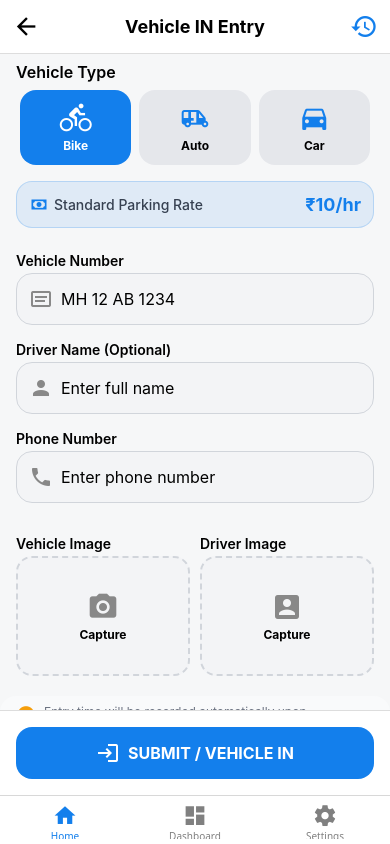
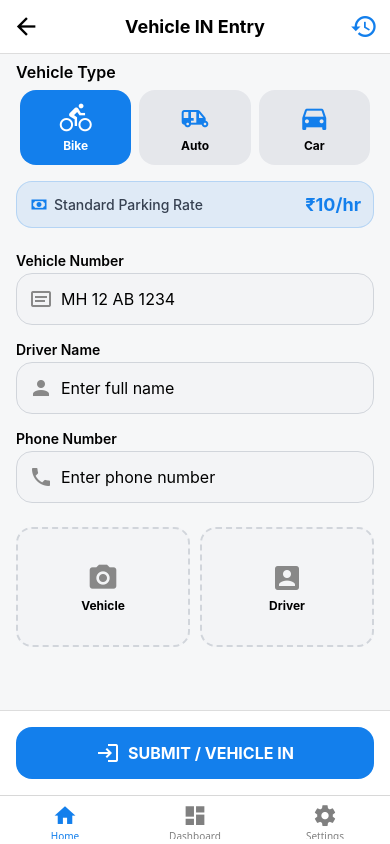
Before and after one commit to athuchandole/MyParking, a React Native app: screen /Checkin in a window 390 px wide. Built offline with nearby package versions, Linux system fonts and the light colour scheme.

Commit message:
checkin Storage

```diff
--- a/package.json
+++ b/package.json
@@ -16,6 +16,7 @@
     "@react-navigation/native-stack": "^7.14.4",
     "expo": "54.0.0",
     "expo-asset": "~12.0.12",
+    "expo-camera": "~17.0.10",
     "expo-font": "~14.0.11",
     "expo-status-bar": "~55.0.4",
     "react": "19.2.0",
--- a/screens/Checkin.js
+++ b/screens/Checkin.js
@@ -1,17 +1,29 @@
-// screens/Checkin.js
-import React, { useState, useEffect, useCallback } from 'react';
-import { View, Text, TextInput, TouchableOpacity, StyleSheet, ScrollView } from 'react-native';
+//Parking/screens/Checkin.js
+import React, { useState, useEffect, useCallback, useRef } from 'react';
+import { View, Text, TextInput, TouchableOpacity, StyleSheet, ScrollView, Image, Modal, Alert } from 'react-native';
 import { MaterialCommunityIcons } from '@expo/vector-icons';
 import { useFonts } from 'expo-font';
 import { getParkingRates } from '../storage/ParkingRate';
+import { saveCheckin } from '../storage/CheckinStorage';
 import { useFocusEffect } from '@react-navigation/native';
+import { CameraView } from 'expo-camera';
 
 export default function Checkin({ navigation }) {
+
+    const cameraRef = useRef(null);
 
     const [vehicleNumber, setVehicleNumber] = useState('');
     const [driverName, setDriverName] = useState('');
     const [phoneNumber, setPhoneNumber] = useState('');
     const [keyboardType, setKeyboardType] = useState('default');
+
+    const [vehicleImage, setVehicleImage] = useState(null);
+    const [driverImage, setDriverImage] = useState(null);
+
+    const [cameraVisible, setCameraVisible] = useState(false);
+    const [captureType, setCaptureType] = useState(null);
+
+    const [flash, setFlash] = useState('off');
 
     const [selectedVehicle, setSelectedVehicle] = useState('bike');
     const [rates, setRates] = useState({ bike: '10', auto: '20', car: '40' });
@@ -43,7 +55,6 @@ export default function Checkin({ navigation }) {
 
     const currentRate = rates[selectedVehicle] || '0';
 
-    // Vehicle number formatter
     const handleVehicleNumber = (text) => {
 
         let clean = text.toUpperCase().replace(/[^A-Z0-9]/g, '');
@@ -59,11 +70,62 @@ export default function Checkin({ navigation }) {
 
         setVehicleNumber(formatted);
 
-        // keyboard switching
         if (clean.length < 2) setKeyboardType('default');
         else if (clean.length < 4) setKeyboardType('numeric');
         else if (clean.length < 6) setKeyboardType('default');
         else setKeyboardType('numeric');
+    };
+
+    const openCamera = (type) => {
+        setCaptureType(type);
+        setCameraVisible(true);
+    };
+
+    const takePhoto = async () => {
+
+        if (!cameraRef.current) return;
+
+        const photo = await cameraRef.current.takePictureAsync({
+            quality: 0.6
+        });
+
+        if (captureType === 'vehicle') {
+            setVehicleImage(photo.uri);
+        } else {
+            setDriverImage(photo.uri);
+        }
+
+        setCameraVisible(false);
+    };
+
+    const handleSubmit = async () => {
+
+        if (!vehicleNumber || !driverName) {
+            Alert.alert("Missing Details", "Please fill vehicle number and driver name.");
+            return;
+        }
+
+        const data = {
+            vehicleType: selectedVehicle,
+            rate: currentRate,
+            vehicleNumber,
+            driverName,
+            phoneNumber,
+            vehicleImage,
+            driverImage
+        };
+
+        const success = await saveCheckin(data);
+
+        if (success) {
+
+            Alert.alert("Success", "Vehicle check-in saved");
+
+            navigation.navigate('HomeMain');
+
+        } else {
+            Alert.alert("Error", "Failed to save check-in");
+        }
     };
 
     if (!fontsLoaded) return null;
@@ -71,10 +133,49 @@ export default function Checkin({ navigation }) {
     return (
         <View style={styles.container}>
 
-            {/* Header */}
+            <Modal visible={cameraVisible} animationType="slide">
+
+                <View style={{ flex: 1, backgroundColor: '#000', justifyContent: 'center', alignItems: 'center' }}>
+
+                    <CameraView
+                        ref={cameraRef}
+                        style={styles.passportCamera}
+                        facing="back"
+                        flash={flash}
+                    />
+
+                    <TouchableOpacity
+                        style={styles.flashBtn}
+                        onPress={() => setFlash(flash === 'off' ? 'on' : 'off')}
+                    >
+                        <MaterialCommunityIcons
+                            name={flash === 'on' ? 'flash' : 'flash-off'}
+                            size={28}
+                            color="#fff"
+                        />
+                    </TouchableOpacity>
+
+                    <TouchableOpacity
+                        style={styles.captureButton}
+                        onPress={takePhoto}
+                    >
+                        <MaterialCommunityIcons name="camera" size={32} color="#fff" />
+                    </TouchableOpacity>
+
+                    <TouchableOpacity
+                        style={styles.closeCamera}
+                        onPress={() => setCameraVisible(false)}
+                    >
+                        <MaterialCommunityIcons name="close" size={28} color="#fff" />
+                    </TouchableOpacity>
+
+                </View>
+
+            </Modal>
+
             <View style={styles.header}>
                 <TouchableOpacity onPress={() => navigation.goBack()}>
-                    <MaterialCommunityIcons name="arrow-left" size={28} color="#000" />
+                    <MaterialCommunityIcons name="arrow-left" size={28} />
                 </TouchableOpacity>
 
                 <Text style={styles.headerTitle}>Vehicle IN Entry</Text>
@@ -84,7 +185,6 @@ export default function Checkin({ navigation }) {
 
             <ScrollView contentContainerStyle={{ paddingBottom: 100 }}>
 
-                {/* Vehicle Type */}
                 <View style={styles.section}>
                     <Text style={styles.sectionTitle}>Vehicle Type</Text>
 
@@ -122,7 +222,6 @@ export default function Checkin({ navigation }) {
                     </View>
                 </View>
 
-                {/* Rate */}
                 <View style={styles.section}>
                     <View style={styles.rateBox}>
                         <View style={{ flexDirection: 'row', alignItems: 'center', gap: 5 }}>
@@ -134,7 +233,6 @@ export default function Checkin({ navigation }) {
                     </View>
                 </View>
 
-                {/* Vehicle Details */}
                 <View style={styles.section}>
 
                     <Text style={styles.inputLabel}>Vehicle Number</Text>
@@ -153,7 +251,7 @@ export default function Checkin({ navigation }) {
                         />
                     </View>
 
-                    <Text style={styles.inputLabel}>Driver Name (Optional)</Text>
+                    <Text style={styles.inputLabel}>Driver Name</Text>
 
                     <View style={styles.inputWrapper}>
                         <MaterialCommunityIcons name="account" size={24} color="#888" style={styles.inputIcon} />
@@ -183,48 +281,53 @@ export default function Checkin({ navigation }) {
 
                 </View>
 
-                {/* Images */}
                 <View style={styles.section}>
 
                     <View style={styles.imageRow}>
 
-                        <View style={{ flex: 1 }}>
-                            <Text style={styles.inputLabel}>Vehicle Image</Text>
+                        <TouchableOpacity
+                            style={styles.captureBox}
+                            onPress={() => openCamera('vehicle')}
+                        >
 
-                            <View style={styles.captureBox}>
-                                <MaterialCommunityIcons name="camera" size={32} color="#888" />
-                                <Text style={styles.captureText}>Capture</Text>
-                            </View>
-                        </View>
+                            {vehicleImage ?
+                                <Image source={{ uri: vehicleImage }} style={styles.previewImage} />
+                                :
+                                <>
+                                    <MaterialCommunityIcons name="camera" size={32} color="#888" />
+                                    <Text style={styles.captureText}>Vehicle</Text>
+                                </>
+                            }
 
-                        <View style={{ flex: 1 }}>
-                            <Text style={styles.inputLabel}>Driver Image</Text>
+                        </TouchableOpacity>
 
-                            <View style={styles.captureBox}>
-                                <MaterialCommunityIcons name="account-box" size={32} color="#888" />
-                                <Text style={styles.captureText}>Capture</Text>
-                            </View>
-                        </View>
+                        <TouchableOpacity
+                            style={styles.captureBox}
+                            onPress={() => openCamera('driver')}
+                        >
+
+                            {driverImage ?
+                                <Image source={{ uri: driverImage }} style={styles.previewImage} />
+                                :
+                                <>
+                                    <MaterialCommunityIcons name="account-box" size={32} color="#888" />
+                                    <Text style={styles.captureText}>Driver</Text>
+                                </>
+                            }
+
+                        </TouchableOpacity>
 
                     </View>
 
                 </View>
 
-                {/* Info */}
-                <View style={[styles.section, styles.infoBox]}>
-                    <MaterialCommunityIcons name="information" size={20} color="#f59e0b" />
-
-                    <Text style={styles.infoText}>
-                        Entry time will be recorded automatically upon submission.
-                        Ensure the vehicle number matches the plate for accurate billing.
-                    </Text>
-                </View>
-
             </ScrollView>
 
-            {/* Submit */}
             <View style={styles.footer}>
-                <TouchableOpacity style={styles.submitButton}>
+                <TouchableOpacity
+                    style={styles.submitButton}
+                    onPress={handleSubmit}
+                >
                     <MaterialCommunityIcons name="login" size={24} color="#fff" />
                     <Text style={styles.submitText}>SUBMIT / VEHICLE IN</Text>
                 </TouchableOpacity>
@@ -305,6 +408,7 @@ const styles = StyleSheet.create({
     imageRow: { flexDirection: 'row', gap: 10 },
 
     captureBox: {
+        flex: 1,
         backgroundColor: '#f3f4f6',
         height: 120,
         borderRadius: 16,
@@ -313,21 +417,15 @@ const styles = StyleSheet.create({
         borderColor: '#d1d5db',
         alignItems: 'center',
         justifyContent: 'center',
-        marginBottom: 12,
+        overflow: 'hidden'
+    },
+
+    previewImage: {
+        width: '100%',
+        height: '100%'
     },
 
     captureText: { fontSize: 12, fontWeight: '700', marginTop: 4 },
-
-    infoBox: {
-        flexDirection: 'row',
-        backgroundColor: '#f9fafb',
-        padding: 12,
-        borderRadius: 16,
-        alignItems: 'flex-start',
-        gap: 8,
-    },
-
-    infoText: { fontSize: 12, color: '#6b7280', flex: 1 },
 
     footer: {
         padding: 16,
@@ -348,4 +446,34 @@ const styles = StyleSheet.create({
 
     submitText: { color: '#fff', fontWeight: '700', fontSize: 16 },
 
+    passportCamera: {
+        width: 260,
+        height: 360,
+        borderRadius: 20,
+        overflow: 'hidden'
+    },
+
+    captureButton: {
+        position: 'absolute',
+        bottom: 60,
+        backgroundColor: '#137fec',
+        width: 70,
+        height: 70,
+        borderRadius: 40,
+        alignItems: 'center',
+        justifyContent: 'center'
+    },
+
+    flashBtn: {
+        position: 'absolute',
+        top: 60,
+        right: 30
+    },
+
+    closeCamera: {
+        position: 'absolute',
+        top: 60,
+        left: 30
+    }
+
 });
--- /dev/null
+++ b/storage/CheckinStorage.js
@@ -0,0 +1,49 @@
+//Parking/storage/CheckinStorage.js
+import AsyncStorage from '@react-native-async-storage/async-storage';
+
+const STORAGE_KEY = 'PARKING_CHECKINS';
+
+export const saveCheckin = async (data) => {
+    try {
+
+        const existing = await AsyncStorage.getItem(STORAGE_KEY);
+        const parsed = existing ? JSON.parse(existing) : [];
+
+        const newEntry = {
+            id: Date.now().toString(),
+            ...data,
+            createdAt: new Date().toISOString()
+        };
+
+        parsed.unshift(newEntry);
+
+        await AsyncStorage.setItem(
+            STORAGE_KEY,
+            JSON.stringify(parsed)
+        );
+
+        return true;
+
+    } catch (error) {
+        console.log('Save Checkin Error:', error);
+        return false;
+    }
+};
+
+export const getCheckins = async () => {
+    try {
+        const data = await AsyncStorage.getItem(STORAGE_KEY);
+        return data ? JSON.parse(data) : [];
+    } catch (error) {
+        console.log('Get Checkins Error:', error);
+        return [];
+    }
+};
+
+export const clearCheckins = async () => {
+    try {
+        await AsyncStorage.removeItem(STORAGE_KEY);
+    } catch (error) {
+        console.log('Clear Checkins Error:', error);
+    }
+};
```
Also changed, not shown: 1 other file (tests, documents, lock files or other folders).
